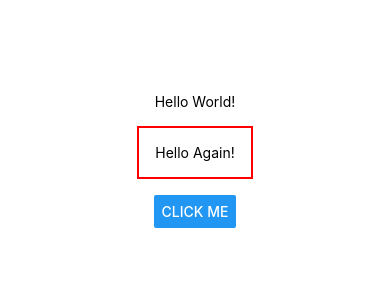
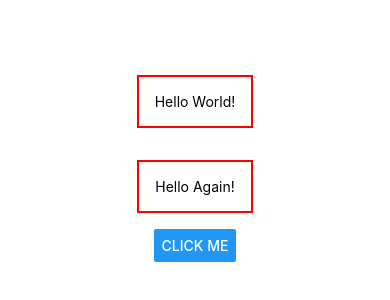
Before and after one commit to Shamoleambo/rn-basics-goals-app, a React Native app: screen / in a window 390 px wide. Shown: the part 262-562 px from the top of the page. Built offline with nearby package versions, Linux system fonts and the light colour scheme.

Commit message:
play some more with the styling

```diff
--- a/App.js
+++ b/App.js
@@ -4,11 +4,9 @@
   return (
     <View style={styles.container}>
       <View>
-        <Text>Hello World!</Text>
+        <Text style={styles.dummyText}>Hello World!</Text>
       </View>
-      <Text style={{ margin: 16, borderWidth: 2, borderColor: 'red', padding: 16 }}>
-        Hello Again!
-      </Text>
+      <Text style={styles.dummyText}>Hello Again!</Text>
       <Button title='click me' />
     </View>
   )
@@ -20,5 +18,11 @@
     backgroundColor: '#fff',
     alignItems: 'center',
     justifyContent: 'center'
+  },
+  dummyText: {
+    margin: 16,
+    borderWidth: 2,
+    borderColor: 'red',
+    padding: 16
   }
 })
```
